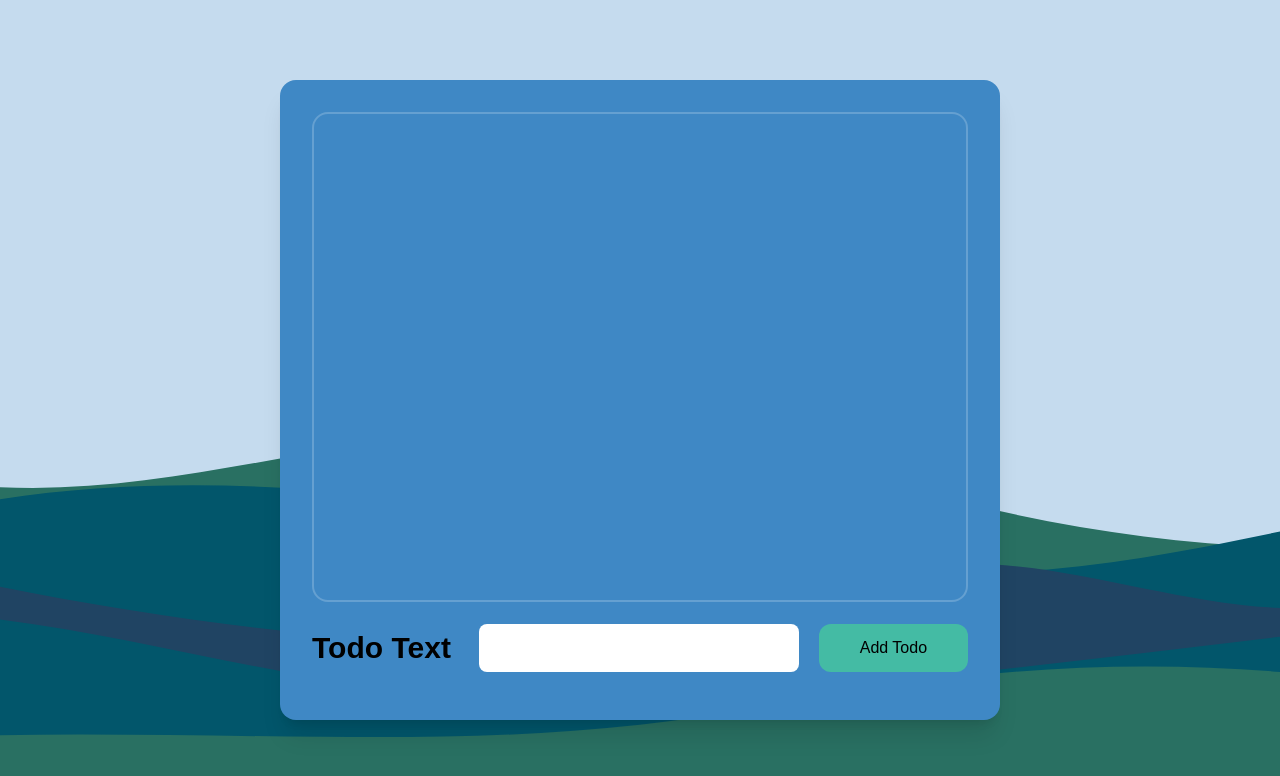
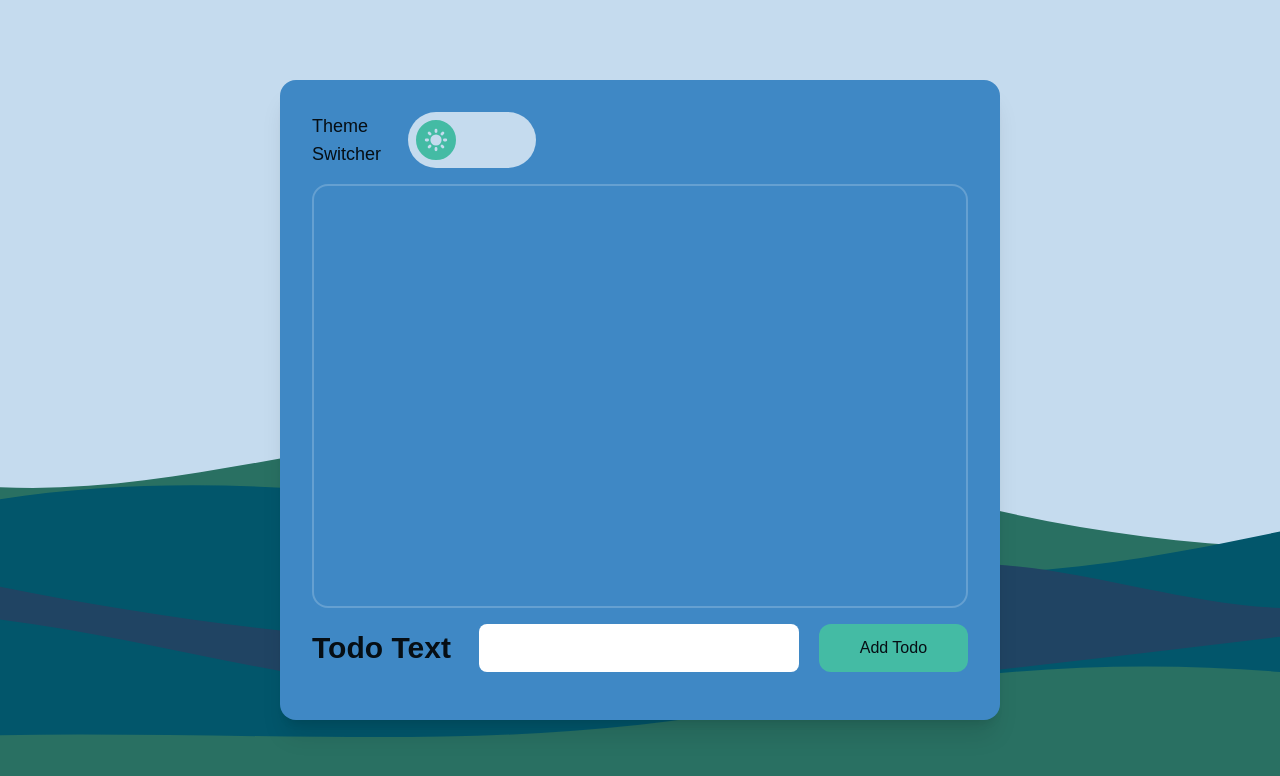
Before and after one commit to jeffrey125/todo-list-webapp-v2, a React (Create React App) app: page / in a window 1280 px wide. Shown: the top 776 px of the page. Built offline with nearby package versions, Linux system fonts and the light colour scheme.

Commit message:
feat: Added the Dark Mode Functionality

```diff
--- a/src/App.tsx
+++ b/src/App.tsx
@@ -5,6 +5,7 @@ import NewTodo from './components/NewTodo/NewTodo';
 import Todos from './components/Todos/Todos';
 import Card from './components/UI/Card';
 import MainBG from './components/UI/MainBG';
+import ThemeSwitcher from './components/UI/ThemeSwitcher';
 
 function App() {
   const todosCtx = useContext(TodoContext);
@@ -14,9 +15,7 @@ function App() {
     <MainBG>
       {/* TODO Motion div opacity */}
       <Card>
-        {/* <button className="bg-palette1 p-2 mb-2 rounded-xl w-1/2 place-self-center">
-          Toggle Dark Mode
-        </button> */}
+        <ThemeSwitcher />
         <Todos items={todosCtx.todos} />
         <NewTodo />
       </Card>
--- a/src/components/NewTodo/NewTodo.tsx
+++ b/src/components/NewTodo/NewTodo.tsx
@@ -56,7 +56,7 @@ const NewTodo = () => {
           <input
             type="text"
             id="text"
-            className="text-2xl h-12 w-full  lg:text-3xl lg:w-80 border-none rounded-lg focus: outline-none p-1"
+            className="text-2xl h-12 w-full  lg:text-3xl lg:w-80 border-none rounded-lg focus: outline-none p-1 dark:text-fontColor"
             onChange={inputHandler}
             value={todo}
           />
--- a/src/components/Todos/Todo.tsx
+++ b/src/components/Todos/Todo.tsx
@@ -9,6 +9,7 @@ import {
 import { TodosObj } from '../../Types/TodosType';
 import TodoContext from '../../store/todo-context';
 import TodoButton from '../UI/TodoButton';
+import MobileEditSaveBTN from '../UI/MobileEditSaveBTN';
 
 interface TodoProps {
   id: string;
@@ -137,11 +138,11 @@ const Todo = ({ todoData, id }: TodoProps) => {
     <form className="flex items-center justify-start gap-6">
       <textarea
         value={editData.renderTodo}
-        className="resize-none rounded-lg p-2 my-2"
+        className="resize-none rounded-lg p-2 my-2 w-full lg:w-[80%] dark:text-fontColor"
         rows={4}
         onChange={editChangeHandler}
       />
-      <TodoButton handler={editSubmitHandler}>
+      <TodoButton handler={editSubmitHandler} className="hidden lg:flex">
         <SaveIcon className="h-5 w-5 sm:h-7 sm:w-7  group-hover:fill-white transition-all duration-300 group-disabled:fill-white" />
       </TodoButton>
     </form>
@@ -150,24 +151,29 @@ const Todo = ({ todoData, id }: TodoProps) => {
   );
 
   const listEditError = editError.showError && (
-    <p className="text-warningFont text-lg absolute lg:bottom-0 lg:left-0 lg:ml-4">
+    <p className="text-warningFont text-sm ml-4 sm:absolute sm:bottom-0 sm:left-0">
       {editError.message}
     </p>
   );
 
   return (
     // TODO Animate y-100 to y-0 and opacity 0 to opacity 1 ocrhestration stagger children
-    <div className="relative flex flex-col gap-5 w-full border-b-2 border-primaryTint2 py-4 sm:flex-row sm:justify-between sm: items-center lg:gap-0">
+    <div className="relative flex flex-col sm:gap-5 w-full border-b-2 border-primaryTint2 py-4 sm:flex-row sm:justify-between sm:items-center lg:gap-0">
       <li
-        className={`${strikeTodo} relative list-none break-all mx-4 sm:ml-4 sm:mx-0 sm:w-full`}
+        className={`${strikeTodo} mx-auto sm:relative list-none break-all w-[100%] max-w-[90%] overflow-x-auto text-center sm:text-left sm:ml-4 sm:mx-0 sm:w-full`}
       >
         {/* TODO Animate Presence and Exit*/}
         {listContent}
       </li>
       {/* TODO Fade Animation and Exit */}
-      {listEditError}
+      <div className="h-10 sm:h-0">{listEditError}</div>
       <div className="flex justify-center w-full gap-5 sm:justify-end sm:mr-4">
         {/* Button Springy effect animation */}
+        {openEditForm && (
+          <MobileEditSaveBTN handler={editSubmitHandler} className="lg:hidden">
+            <SaveIcon className="h-5 w-5 sm:h-7 sm:w-7  group-hover:fill-white transition-all duration-300 group-disabled:fill-white" />
+          </MobileEditSaveBTN>
+        )}
         <TodoButton handler={doneHandler} disableButton={openEditForm}>
           <CheckIcon className="h-5 w-5 sm:h-7 sm:w-7  group-hover:fill-white transition-all duration-300 group-disabled:fill-white" />
         </TodoButton>
--- a/src/components/UI/Card.tsx
+++ b/src/components/UI/Card.tsx
@@ -7,7 +7,7 @@ interface CardProps {
 const Card = ({ children }: CardProps) => {
   return (
     <div
-      className={`flex flex-col bg-primaryColor p-8 w-full h-full  lg:rounded-2xl shadow-xl lg:w-[45rem] lg:h-[40rem]`}
+      className={`flex flex-col text-fontColor bg-primaryColor p-8 w-full h-full lg:rounded-2xl shadow-xl lg:w-[45rem] lg:h-[40rem] dark:bg-darkBG dark:text-lightFontColor transition-all duration-300`}
     >
       {children}
     </div>
--- a/src/components/UI/MainBG.tsx
+++ b/src/components/UI/MainBG.tsx
@@ -1,14 +1,21 @@
-import { ReactNode } from 'react';
+import { ReactNode, useContext } from 'react';
+
+import ThemeContext from '../../store/theme-context';
 
 interface MainBGProps {
   children: ReactNode;
 }
 
 const MainBG = ({ children }: MainBGProps) => {
-  // TODO do dark mode logic here for BG
+  const themeCtx = useContext(ThemeContext);
+  const { theme, toggleDarkMode } = themeCtx;
+
+  const themeBG = toggleDarkMode ? 'darkBG' : 'lightBG';
 
   return (
-    <main className="spacer lightBG flex justify-center items-center w-screen h-screen">
+    <main
+      className={`spacer ${theme} ${themeBG} flex justify-center items-center w-screen h-screen transition-all duration-500`}
+    >
       {children}
     </main>
   );
--- /dev/null
+++ b/src/components/UI/ThemeSwitcher.tsx
@@ -0,0 +1,108 @@
+import { useEffect, useContext } from 'react';
+import { motion, useAnimation, AnimatePresence } from 'framer-motion';
+import { SunIcon, MoonIcon } from '@heroicons/react/solid';
+
+import ThemeContext from '../../store/theme-context';
+
+const THEME_DURATION = 0.5 as const;
+
+const themeVariant = {
+  switchOn: {
+    x: `4.5rem`,
+    transition: {
+      duration: THEME_DURATION,
+      type: 'spring',
+      bounce: 0.4,
+    },
+  },
+  switchOff: {
+    x: 0,
+    transition: {
+      duration: THEME_DURATION,
+      type: 'spring',
+      bounce: 0.4,
+    },
+  },
+};
+
+const iconVariant = {
+  hidden: {
+    rotate: 180,
+  },
+  exitIcon: {
+    opacity: 0,
+    rotate: -180,
+    transition: {
+      type: 'tween',
+      duration: 0.3,
+    },
+  },
+  visible: {
+    rotate: 0,
+    transition: {
+      type: 'tween',
+      duration: 0.3,
+    },
+  },
+};
+
+const ThemeSwitcher = () => {
+  const themeCtx = useContext(ThemeContext);
+  const { toggleDarkMode, setToggleDarkMode } = themeCtx;
+
+  const controls = useAnimation();
+
+  const themeButtonIcon = toggleDarkMode ? (
+    <motion.div
+      className="flex items-center justify-center"
+      key="moon"
+      initial="hidden"
+      animate="visible"
+      exit="exitIcon"
+      variants={iconVariant}
+    >
+      <MoonIcon className="h-5 w-5 sm:h-7 sm:w-7  fill-darkBG" />
+    </motion.div>
+  ) : (
+    <motion.div
+      className="flex items-center justify-center"
+      key="sun"
+      initial="hidden"
+      animate="visible"
+      exit="exitIcon"
+      variants={iconVariant}
+    >
+      <SunIcon className="h-5 w-5 sm:h-7 sm:w-7 fill-lightBG" />
+    </motion.div>
+  );
+
+  const themeButtonBG = toggleDarkMode ? 'bg-darkBG' : 'bg-lightBG';
+
+  useEffect(() => {
+    toggleDarkMode ? controls.start('switchOn') : controls.start('switchOff');
+  }, [toggleDarkMode, controls]);
+
+  const themeToggleHandler = () => {
+    setToggleDarkMode(!toggleDarkMode);
+  };
+
+  return (
+    <div className="flex items-center gap-4 mb-4">
+      <h1 className="text-lg break-words max-w-[5rem]">Theme Switcher</h1>
+      <div
+        className={`p-2 w-[8rem] ${themeButtonBG} rounded-full  transition-all duration-500`}
+      >
+        <motion.button
+          variants={themeVariant}
+          animate={controls}
+          onClick={themeToggleHandler}
+          className={`bg-palette1 p-2 rounded-full w-10 h-10 flex justify-center items-center border-2 border-solid border-palette1`}
+        >
+          <AnimatePresence exitBeforeEnter>{themeButtonIcon}</AnimatePresence>
+        </motion.button>
+      </div>
+    </div>
+  );
+};
+
+export default ThemeSwitcher;
--- a/src/components/UI/TodoButton.tsx
+++ b/src/components/UI/TodoButton.tsx
@@ -3,14 +3,20 @@ import { ReactNode, FormEvent } from 'react';
 interface TodoButtonProps {
   handler: (e: FormEvent) => void;
   children: ReactNode;
+  className?: string;
   disableButton?: boolean;
 }
 
-const TodoButton = ({ handler, children, disableButton }: TodoButtonProps) => {
+const TodoButton = ({
+  handler,
+  children,
+  disableButton,
+  className,
+}: TodoButtonProps) => {
   return (
     <button
       onClick={handler}
-      className="group flex justify-center items-center border-none h-10 w-10 sm:h-12 sm:w-12 rounded-full bg-palette1 transition-all duration-300 hover:bg-palette1Shade hover:shadow  focus:bg-palette1Shade focus:shadow active:bg-palette1Shade active:shadow disabled:bg-slate-600 disabled:cursor-not-allowed"
+      className={`group ${className} flex justify-center items-center border-2 border-solid border-palette1 h-10 w-10 sm:h-12 sm:w-12 rounded-full bg-palette1 hover:bg-palette1Shade hover:shadow  focus:bg-palette1Shade focus:shadow active:bg-palette1Shade active:shadow disabled:bg-slate-600 disabled:cursor-not-allowed`}
       disabled={disableButton}
     >
       {children}
--- a/src/index.css
+++ b/src/index.css
@@ -7,11 +7,10 @@
 DARK BG - #060e14
 DARK BG Primary - #13293b
 DARK BG Pallete1 - #143831
-FONT GRAY - #000000
+FONT COLOR - #060e14
 */
 
 html {
-  color: #000000;
   box-sizing: border-box;
   padding: 0;
   margin: 0;
--- a/src/index.tsx
+++ b/src/index.tsx
@@ -4,14 +4,17 @@ import ReactDOM from 'react-dom/client';
 import './index.css';
 import App from './App';
 import TodoProvider from './store/TodoProvider';
+import ThemeProvider from './store/ThemeProvider';
 
 const root = ReactDOM.createRoot(
   document.getElementById('root') as HTMLElement
 );
 root.render(
   <React.StrictMode>
-    <TodoProvider>
-      <App />
-    </TodoProvider>
+    <ThemeProvider>
+      <TodoProvider>
+        <App />
+      </TodoProvider>
+    </ThemeProvider>
   </React.StrictMode>
 );
--- /dev/null
+++ b/src/store/ThemeProvider.tsx
@@ -0,0 +1,38 @@
+import { useState, useEffect, ReactElement } from 'react';
+
+import ThemeContext, { ThemeContextType } from './theme-context';
+
+interface ThemeProviderProps {
+  children: ReactElement;
+}
+
+const ThemeProvider = ({ children }: ThemeProviderProps) => {
+  const [isDarkMode, setIsDarkMode] = useState(false);
+  const [theme, setTheme] = useState('light');
+
+  useEffect(() => {
+    if (!isDarkMode) {
+      return setTheme('light');
+    }
+
+    if (isDarkMode) {
+      return setTheme('dark');
+    }
+  }, [isDarkMode]);
+
+  const themeContext: ThemeContextType = {
+    theme,
+    toggleDarkMode: isDarkMode,
+    setToggleDarkMode: (prevState: boolean) => {
+      setIsDarkMode(prevState);
+    },
+  };
+
+  return (
+    <ThemeContext.Provider value={themeContext}>
+      {children}
+    </ThemeContext.Provider>
+  );
+};
+
+export default ThemeProvider;
--- /dev/null
+++ b/src/store/theme-context.tsx
@@ -0,0 +1,15 @@
+import { createContext } from 'react';
+
+export interface ThemeContextType {
+  theme: string;
+  toggleDarkMode: boolean;
+  setToggleDarkMode: (prevState: boolean) => void;
+}
+
+const ThemeContext = createContext<ThemeContextType>({
+  theme: 'light',
+  toggleDarkMode: false,
+  setToggleDarkMode: () => {},
+});
+
+export default ThemeContext;
```
Also changed, not shown: 1 other file (tests, documents, lock files or other folders).
